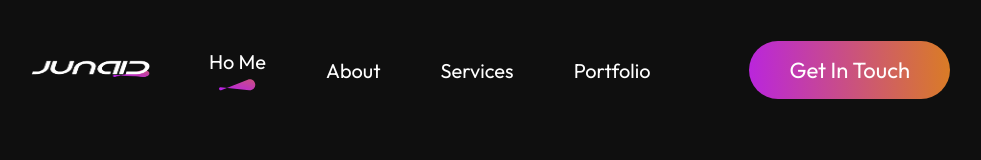
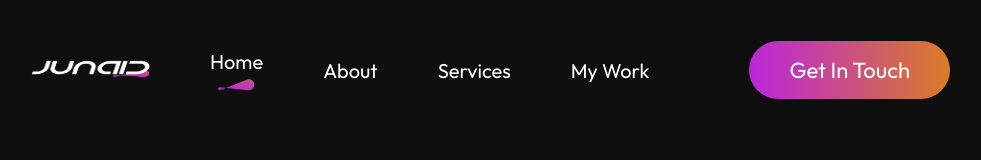
Before and after one commit to jmanzoor15/my_portfolio, a React (Vite) app: page / in a window 1280 px wide. Shown: the top 160 px of the page, without its empty margins (160-1141 px from the left). Built offline with nearby package versions, Linux system fonts and the light colour scheme.

Commit message:
navbar fixed

```diff
--- a/src/components/Nav bar/Navbar.jsx
+++ b/src/components/Nav bar/Navbar.jsx
@@ -28,7 +28,7 @@ const Navbar = () => {
             <li key={item}>
               <AnchorLink className='anchor-link' href={`#${item}`} offset={50}>
                 <p onClick={() => handleMenuClick(item)}>
-                  {item === 'mywork' ? 'Portfolio' : item.charAt(0).toUpperCase() + item.slice(1).replace('me', ' Me')}
+                  {item === 'mywork' ? 'My Work' : item.charAt(0).toUpperCase() + item.slice(1).replace('me', 'me')}
                 </p>
               </AnchorLink>
               {menu === item && <img src={underline} alt='' />}
@@ -50,15 +50,15 @@ const Navbar = () => {
             <li key={item}>
               <AnchorLink className='anchor-link' href={`#${item}`} offset={50}>
                 <p onClick={() => handleMenuClick(item)}>
-                  {item === 'mywork' ? 'Portfolio' : item.charAt(0).toUpperCase() + item.slice(1).replace('me', ' Me')}
+                  {item === 'mywork' ? 'My Work' : item.charAt(0).toUpperCase() + item.slice(1).replace('me', 'me')}
                 </p>
               </AnchorLink>
               {menu === item && <img src={underline} alt='' />}
             </li>
           ))}
           <li className="drawer-connect">
-            <AnchorLink className='anchor-link' offset={50} href='#contact'>
-              Connect with Me
+            <AnchorLink className='anchor-link' offset={50} href='#contact' onClick={() => handleMenuClick('contact')}>
+              Get In Touch
             </AnchorLink>
           </li>
         </ul>
```
